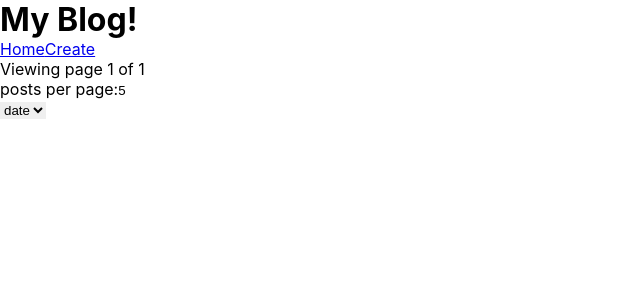
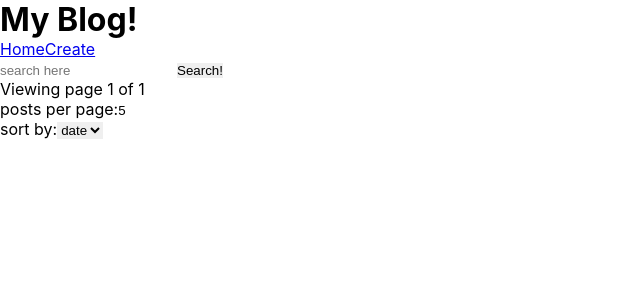
Before and after one commit to jiroquijano/blog-app, a React (Create React App) app: page / in a window 1280 px wide. Shown: the top 300 px of the page, without its empty margins (0-640 px from the left). Built offline with nearby package versions, Linux system fonts and the light colour scheme.

Commit message:
Created the search bar

```diff
--- a/src/components/Header.js
+++ b/src/components/Header.js
@@ -1,5 +1,6 @@
 import React from 'react';
 import {Link} from 'react-router-dom';
+import SearchBar from './SearchBar';
 
 const Header = (props) =>{
     return (
@@ -7,6 +8,7 @@ const Header = (props) =>{
             <h1>My Blog!</h1>
             <Link to="/">Home</Link>
             <Link to="/add">Create</Link>
+            <SearchBar/>
         </div>
     );
 }
--- a/src/components/PostsFeedPage.js
+++ b/src/components/PostsFeedPage.js
@@ -45,6 +45,7 @@ const PostsFeedPage = () =>{
                 max={posts.length}
             />
             <br/>
+            sort by:
             <select
                 onChange={(e)=>{
                     setSortOption(e.target.value);
@@ -53,7 +54,7 @@ const PostsFeedPage = () =>{
                 <option>date</option>
                 <option>title</option>
             </select>
-
+            <br/>
             {page > 1 && (
                 <button onClick={()=>setPage(page-1)}>
                     Prev
--- /dev/null
+++ b/src/components/SearchBar.js
@@ -0,0 +1,33 @@
+import React, {useState, useEffect} from 'react';
+import {useHistory} from 'react-router-dom';
+
+const SearchBar = () =>{
+    const [searchQuery, setSearchQuery] = useState('');
+    const history = useHistory();
+
+    useEffect(()=>{
+        if(!searchQuery) history.push('/');
+    },[searchQuery,history]);
+
+    const handleSubmit = (e) => {
+        e.preventDefault();
+    }
+
+    return (
+        <form onSubmit={handleSubmit}>
+            <input
+                onChange={(e)=>{
+                    setSearchQuery(e.target.value);
+                    history.push('/search');
+                }}
+                value={searchQuery}
+                type="text"
+                placeholder="search here"
+                name="input"
+            />
+            <button>Search!</button>
+        </form>
+    )
+}
+
+export default SearchBar;
--- a/src/selectors/pagination.js
+++ b/src/selectors/pagination.js
@@ -1,4 +1,4 @@
-const paginate = (posts, pageNumber, postsPerPage=5) => {
+const paginate = (posts, pageNumber, postsPerPage) => {
     const startIndex = (pageNumber-1)*postsPerPage;
     const endIndex = startIndex + postsPerPage;
     return posts.slice(startIndex,endIndex);
```
